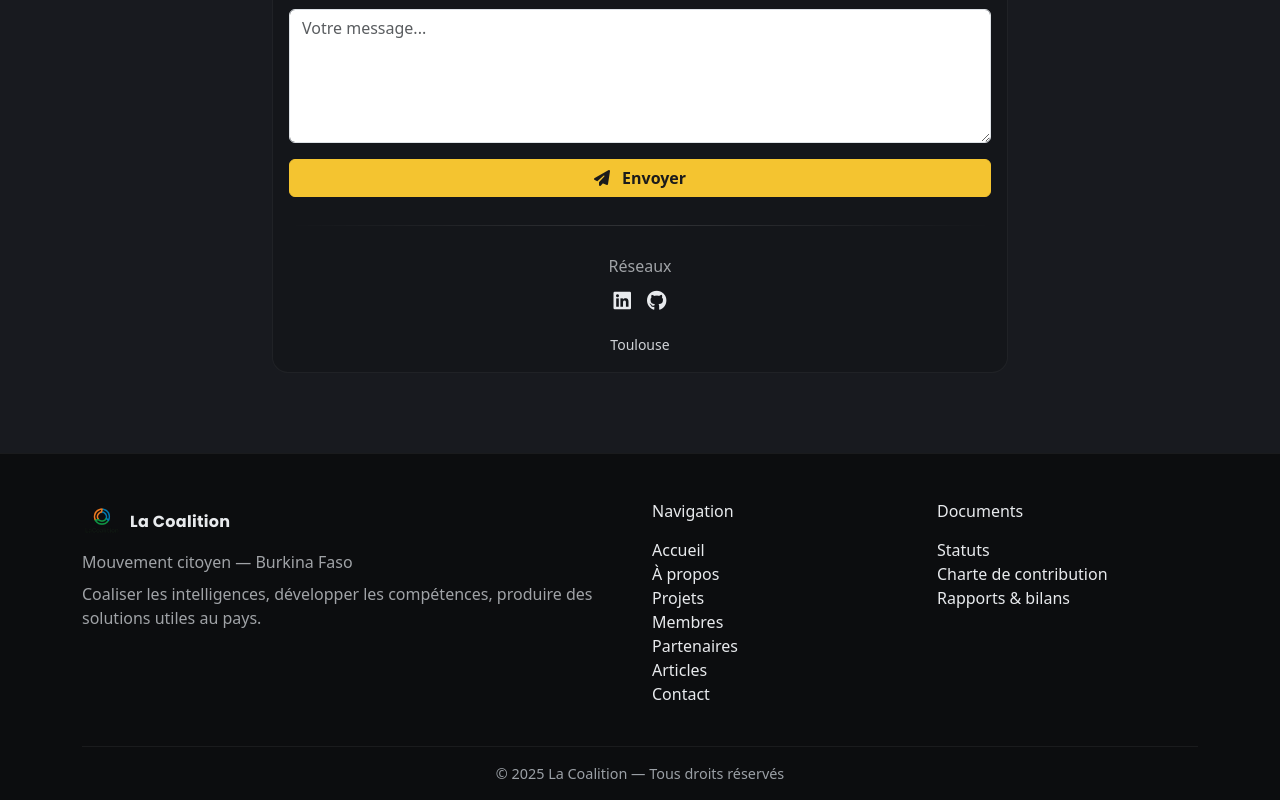
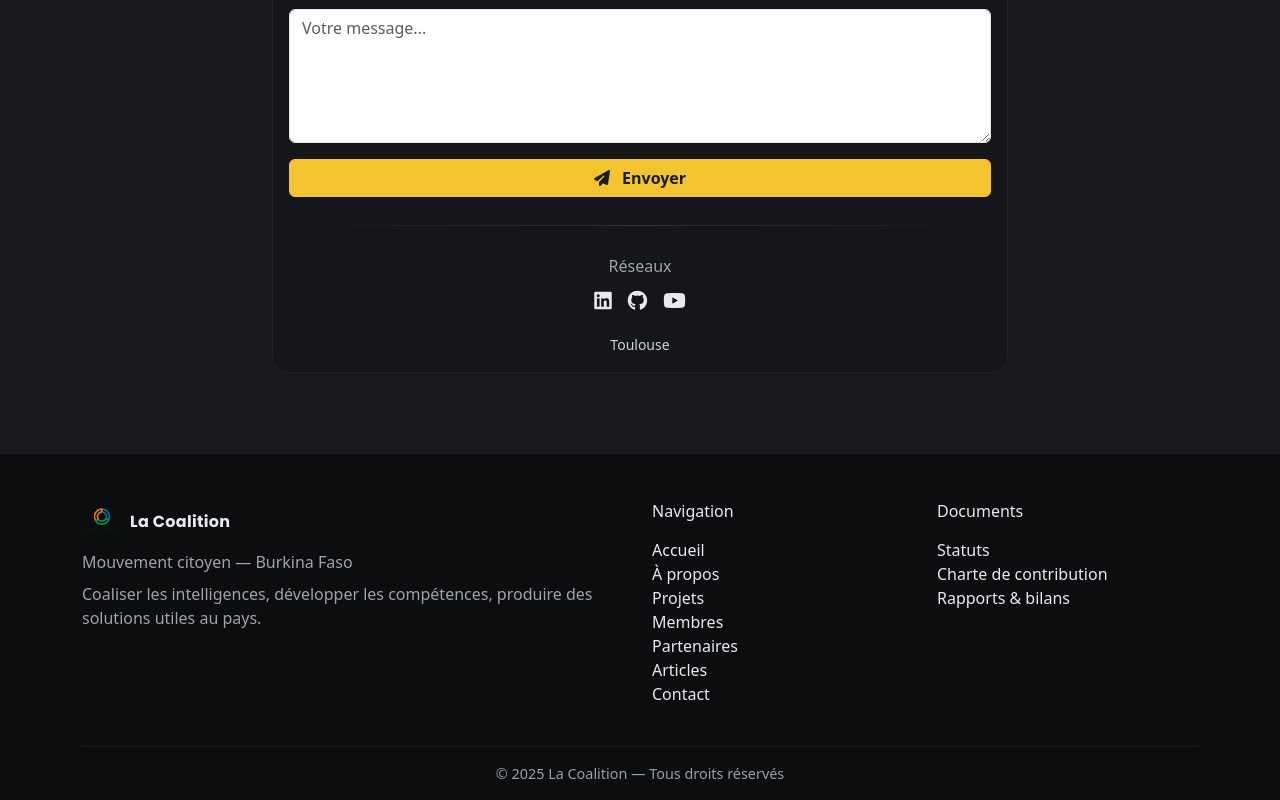
Before and after one commit to LaCoalitionBf/LaCoalitionBf.github.io, a plain HTML site: page index.html in a window 1280 px wide. Shown: the part 5764-6564 px from the top of the page. Drawn offline with nearby package versions, Linux system fonts and the light colour scheme.

Commit message:
feat: add Youtube link

```diff
--- a/index.html
+++ b/index.html
@@ -807,6 +807,7 @@
               <div class="d-flex gap-3 justify-content-center fs-5">
                 <a class="link-clean" href="https://www.linkedin.com/company/lacoalition" target="_blank" aria-label="LinkedIn"><i class="fa-brands fa-linkedin"></i></a>
                 <a class="link-clean" href="https://github.com/LaCoalitionBf" target="_blank" aria-label="GitHub"><i class="fa-brands fa-github"></i></a>
+                <a class="link-clean" href="https://www.youtube.com/@LaCoalitionBf" target="_blank" aria-label="Youtube"><i class="fa-brands fa-youtube"></i></a>
               </div>
               <p class="muted mt-3 mb-0"><small>Toulouse</small></p>
             </div>
```
